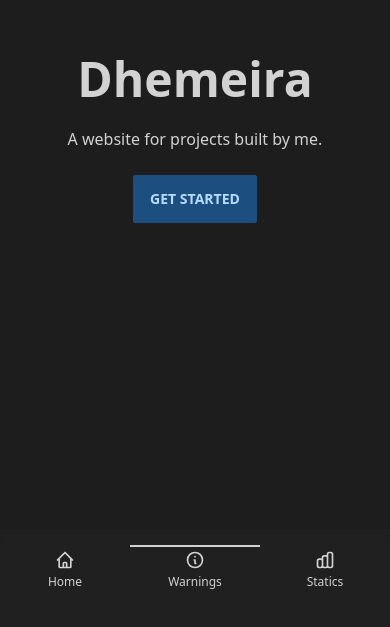
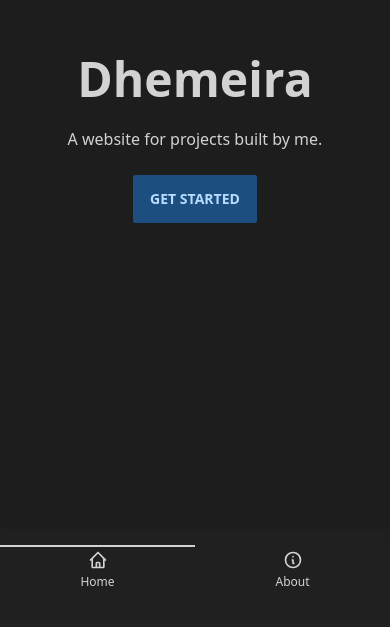
Before and after one commit to dhemeira/vercel, a Next.js app: page / in a window 390 px wide. Shown: the part 251-878 px from the top of the page. Built offline with nearby package versions, Linux system fonts and the light colour scheme.

Commit message:
feat: add mobile navigation

```diff
--- a/src/components/layout/mainLayout.js
+++ b/src/components/layout/mainLayout.js
@@ -1,7 +1,10 @@
 import Header from './header';
 import Footer from './footer';
+import Link from 'next/link';
+import { useRouter } from 'next/router';
 
 export default function MainLayout({ children }) {
+  const router = useRouter();
   return (
     <>
       <div className="mb-[48px] sm:mb-0">
@@ -9,8 +12,9 @@ export default function MainLayout({ children }) {
         <div style={{ minHeight: 'calc(100vh - 128px)' }}>{children}</div>
         <Footer />
       </div>
+
       <div className="btm-nav btm-nav-sm sm:hidden">
-        <button>
+        <Link href="/" className={router.pathname == '/' ? 'active' : ''}>
           <svg
             xmlns="http://www.w3.org/2000/svg"
             className="h-5 w-5"
@@ -25,8 +29,8 @@ export default function MainLayout({ children }) {
             />
           </svg>
           <span className="btm-nav-label">Home</span>
-        </button>
-        <button className="active">
+        </Link>
+        <Link href="/about" className={router.pathname == '/about' ? 'active' : ''}>
           <svg
             xmlns="http://www.w3.org/2000/svg"
             className="h-5 w-5"
@@ -40,24 +44,8 @@ export default function MainLayout({ children }) {
               d="M13 16h-1v-4h-1m1-4h.01M21 12a9 9 0 11-18 0 9 9 0 0118 0z"
             />
           </svg>
-          <span className="btm-nav-label">Warnings</span>
-        </button>
-        <button>
-          <svg
-            xmlns="http://www.w3.org/2000/svg"
-            className="h-5 w-5"
-            fill="none"
-            viewBox="0 0 24 24"
-            stroke="currentColor">
-            <path
-              strokeLinecap="round"
-              strokeLinejoin="round"
-              strokeWidth="2"
-              d="M9 19v-6a2 2 0 00-2-2H5a2 2 0 00-2 2v6a2 2 0 002 2h2a2 2 0 002-2zm0 0V9a2 2 0 012-2h2a2 2 0 012 2v10m-6 0a2 2 0 002 2h2a2 2 0 002-2m0 0V5a2 2 0 012-2h2a2 2 0 012 2v14a2 2 0 01-2 2h-2a2 2 0 01-2-2z"
-            />
-          </svg>
-          <span className="btm-nav-label">Statics</span>
-        </button>
+          <span className="btm-nav-label">About</span>
+        </Link>
       </div>
     </>
   );
--- a/src/pages/_document.js
+++ b/src/pages/_document.js
@@ -7,7 +7,7 @@ class MyDocument extends Document {
         <Head>
           <link rel="manifest" href="/manifest.json" />
           <link rel="apple-touch-icon" href="/icon.png"></link>
-          <meta name="theme-color" content="#fff" />
+          <meta name="theme-color" content="#1C4F82" />
         </Head>
         <body>
           <Main />
```
Also changed, not shown: public/fallback-development.js (added, +28 -0 lines), public/sw.js (+15 -3 lines), 1 other file (tests, documents, lock files or other folders).
